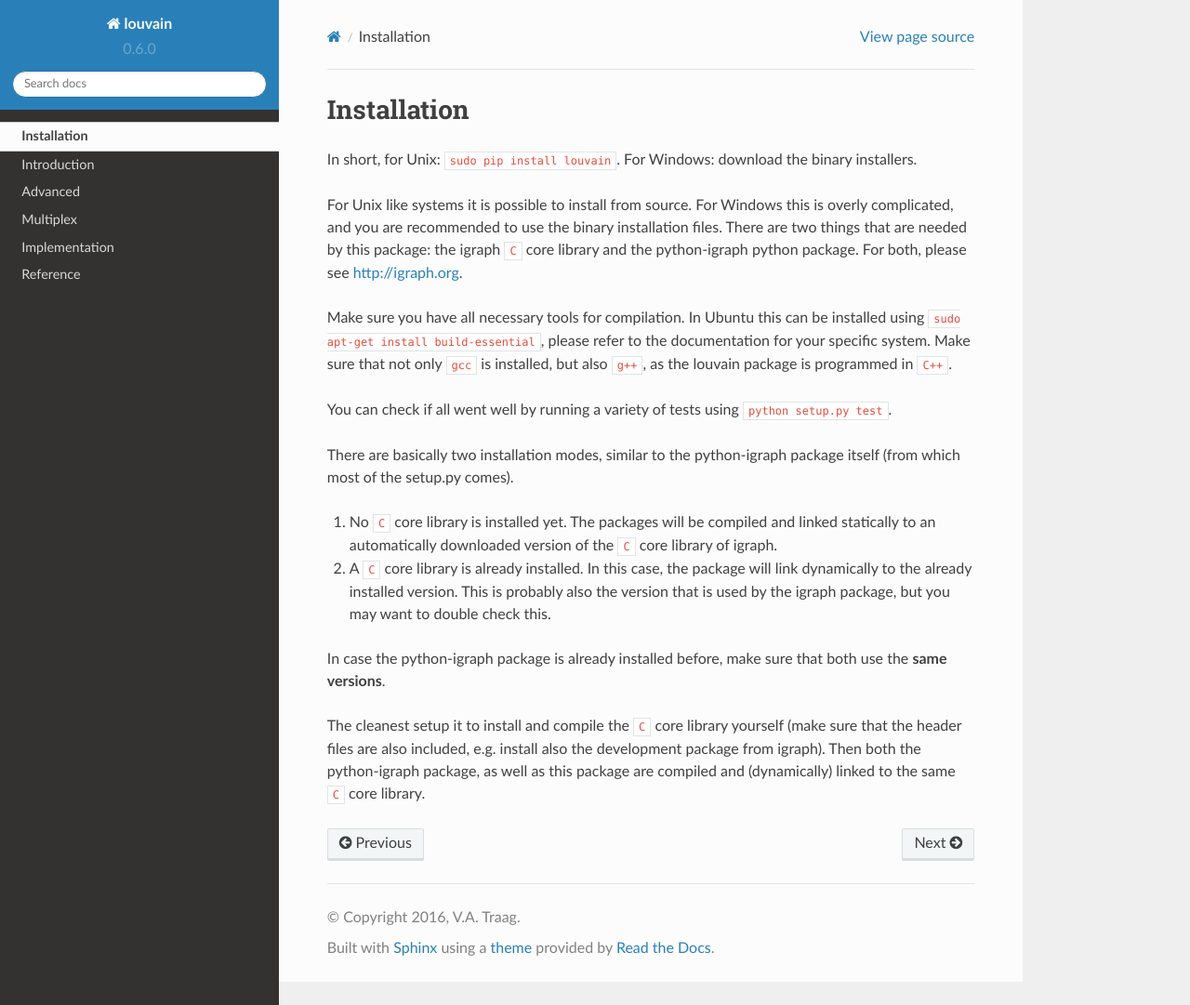
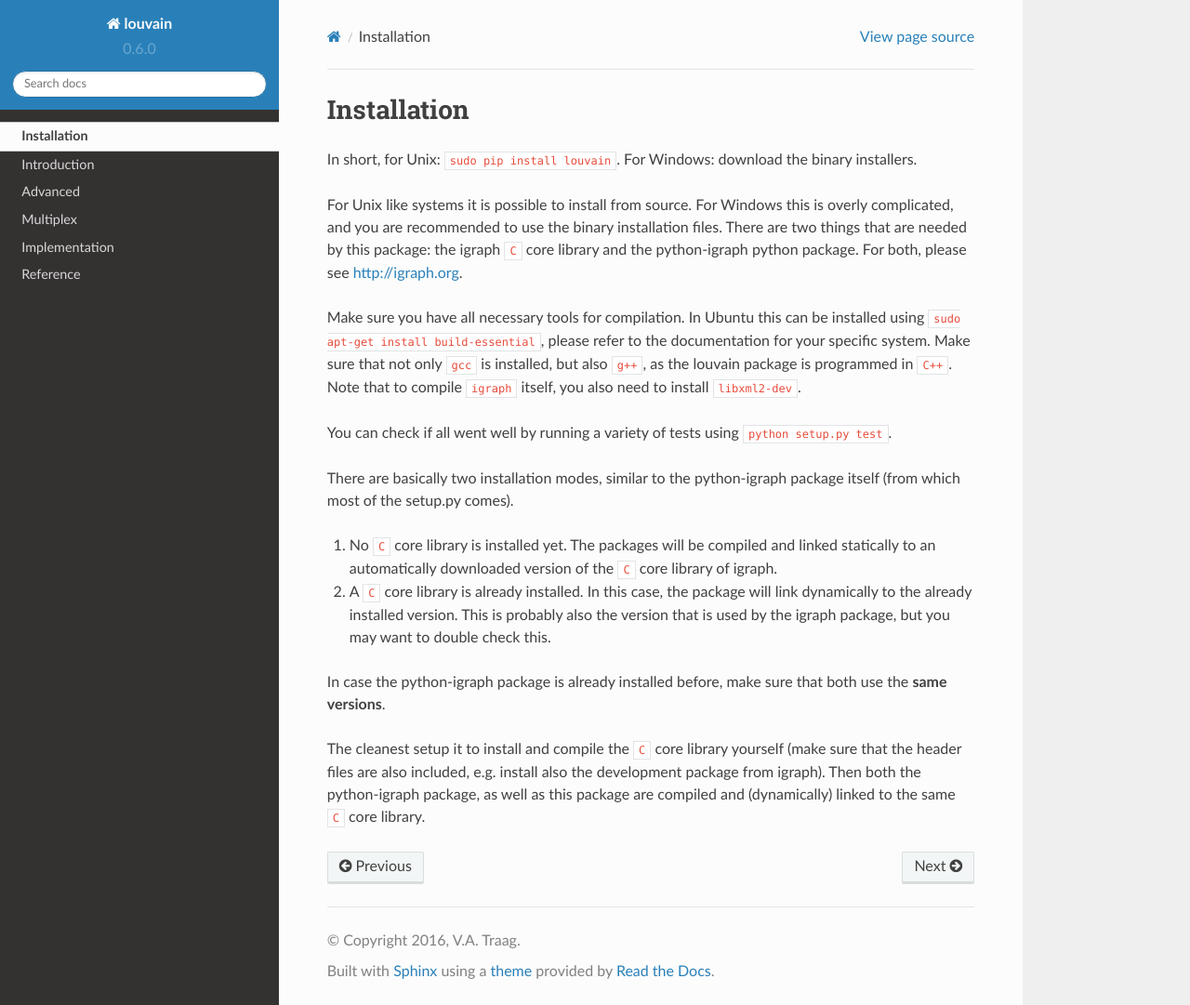
Before and after one commit to vtraag/leidenalg, a Sphinx documentation site: the page built from doc/source/install.rst, in a window 1280 px wide and 1081 px high. Shown: the whole window at 93% size. Built offline with Sphinx 7.4.7 and the Read the Docs theme 2.0.0, drawn with Linux system fonts in a browser that asks for light colours.

Commit message:
Added libxml2-dev to install requirements.

```diff
--- a/README.rst
+++ b/README.rst
@@ -42,6 +42,8 @@
 installed using ``sudo apt-get install build-essential``, please refer to the
 documentation for your specific system.  Make sure that not only ``gcc`` is
 installed, but also ``g++``, as the louvain package is programmed in ``C++``.
+Note that to compile ``igraph`` itself, you also need to install
+``libxml2-dev``.
 
 You can check if all went well by running a variety of tests using ``python
 setup.py test``.
--- a/doc/source/install.rst
+++ b/doc/source/install.rst
@@ -14,6 +14,8 @@
 installed using ``sudo apt-get install build-essential``, please refer to the
 documentation for your specific system.  Make sure that not only ``gcc`` is
 installed, but also ``g++``, as the louvain package is programmed in ``C++``.
+Note that to compile ``igraph`` itself, you also need to install
+``libxml2-dev``.
 
 You can check if all went well by running a variety of tests using ``python
 setup.py test``.
```
